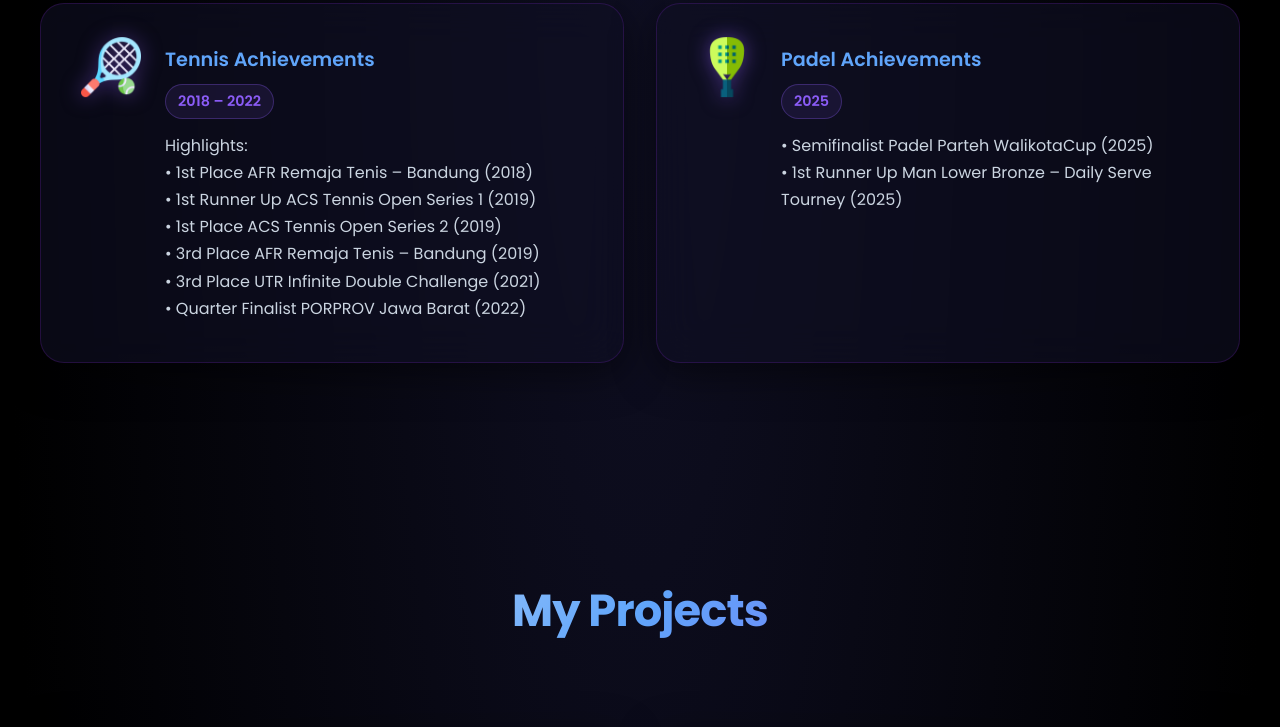
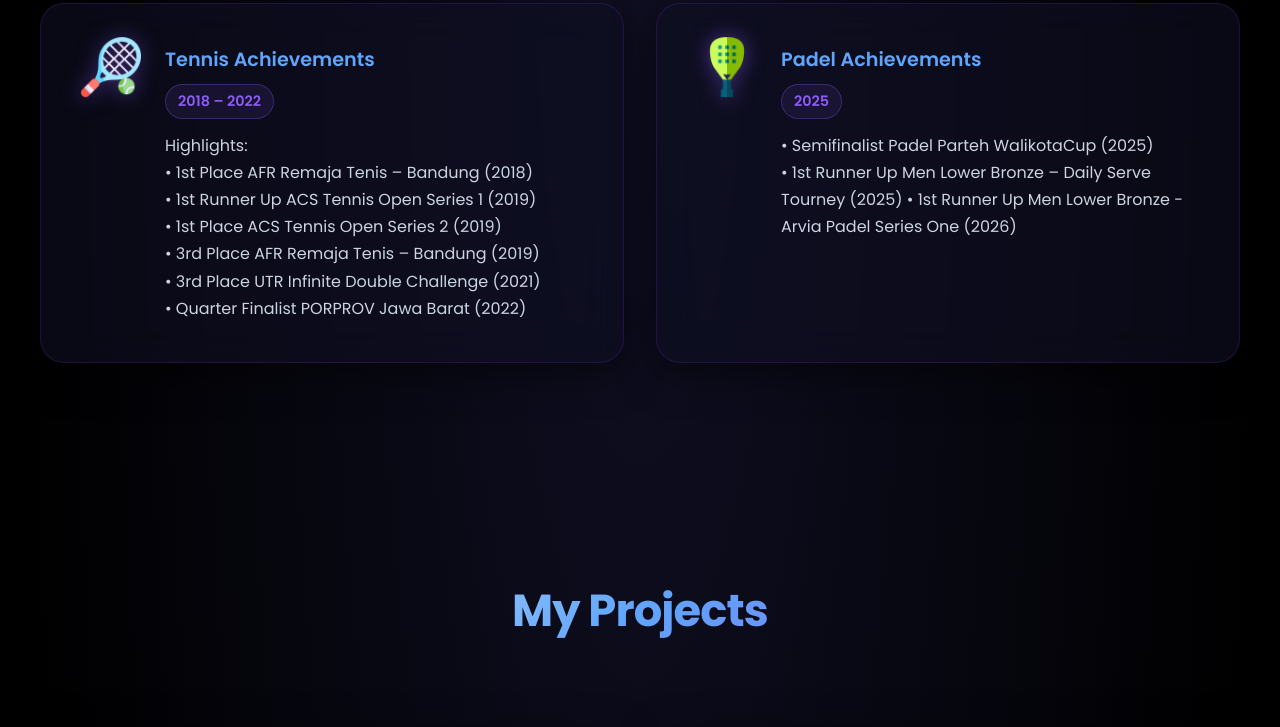
Before and after one commit to panjinurcahyo1/port-space, a plain HTML site: page index.html in a window 1280 px wide. Shown: the part 3314-4041 px from the top of the page. Drawn offline with nearby package versions, Linux system fonts and the light colour scheme.

Commit message:
Correct achievement titles and add new entry

```diff
--- a/index.html
+++ b/index.html
@@ -1481,7 +1481,8 @@
                     <div class="achievement-date">2025</div>
                     <p>
                         • Semifinalist Padel Parteh WalikotaCup (2025)<br>
-                        • 1st Runner Up Man Lower Bronze – Daily Serve Tourney (2025)
+                        • 1st Runner Up Men Lower Bronze – Daily Serve Tourney (2025)
+                        • 1st Runner Up Men Lower Bronze - Arvia Padel Series One (2026)
                     </p>
                 </div>
             </div>
```
